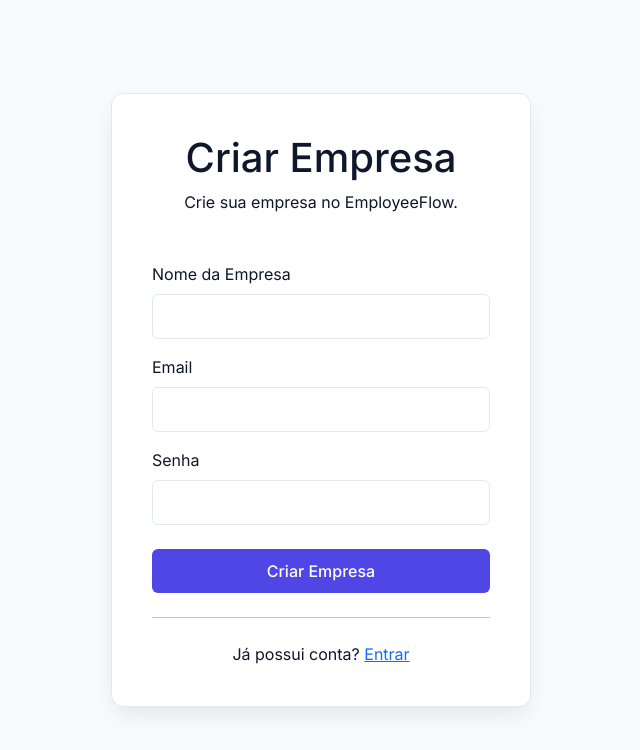
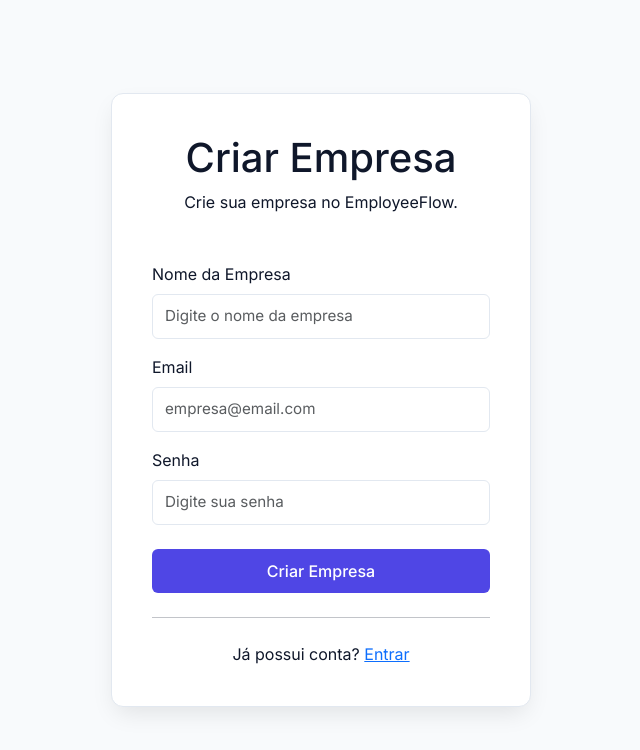
Before and after one commit to VStorch/employeeflow-web, a React (Vite) app: page /register in a window 1280 px wide. Shown: the top 750 px of the page, without its empty margins (319-959 px from the left). Built offline with nearby package versions, Linux system fonts and the light colour scheme; no server answers.

Commit message:
feat(auth): improve login and register form validation

```diff
--- a/src/features/auth/pages/Login.tsx
+++ b/src/features/auth/pages/Login.tsx
@@ -1,28 +1,31 @@
 import { useState } from "react";
-
+import { useForm } from "react-hook-form";
 import { Link, useNavigate } from "react-router-dom";
-
+import { saveToken } from "../services/tokenService";
 import { login } from "../services/authService";
-
-import { saveToken } from "../services/tokenService";
 import { toast } from "react-toastify";
 
+type LoginFormData = {
+  email: string;
+  password: string;
+};
+
 function Login() {
-  const [email, setEmail] = useState("");
-  const [password, setPassword] = useState("");
   const [loading, setLoading] = useState(false);
+
   const navigate = useNavigate();
 
-  async function handleLogin(e: React.FormEvent) {
-    e.preventDefault();
+  const {
+    register,
+    handleSubmit,
+    formState: { errors },
+  } = useForm<LoginFormData>();
 
+  async function handleLogin(data: LoginFormData) {
     try {
       setLoading(true);
 
-      const response = await login({
-        email,
-        password,
-      });
+      const response = await login(data);
 
       saveToken(response.token);
 
@@ -47,7 +50,7 @@ function Login() {
           </p>
         </div>
 
-        <form onSubmit={handleLogin}>
+        <form onSubmit={handleSubmit(handleLogin)} noValidate>
           <div className="mb-4">
             <label className="form-label">Email</label>
 
@@ -55,9 +58,18 @@ function Login() {
               type="email"
               className="form-control"
               placeholder="seu@email.com"
-              value={email}
-              onChange={(e) => setEmail(e.target.value)}
+              {...register("email", {
+                required: "Email é obrigatório",
+                pattern: {
+                  value: /^[^\s@]+@[^\s@]+\.[^\s@]+$/,
+                  message: "Email inválido",
+                },
+              })}
             />
+
+            {errors.email && (
+              <p className="text-danger mt-1">{errors.email.message}</p>
+            )}
           </div>
 
           <div className="mb-4">
@@ -67,9 +79,18 @@ function Login() {
               type="password"
               className="form-control"
               placeholder="Digite sua senha"
-              value={password}
-              onChange={(e) => setPassword(e.target.value)}
+              {...register("password", {
+                required: "Senha é obrigatória",
+                minLength: {
+                  value: 6,
+                  message: "A senha deve ter no mínimo 6 caracteres",
+                },
+              })}
             />
+
+            {errors.password && (
+              <p className="text-danger mt-1">{errors.password.message}</p>
+            )}
           </div>
 
           <button className="btn btn-primary w-100" disabled={loading}>
--- a/src/features/companies/pages/RegisterCompany.tsx
+++ b/src/features/companies/pages/RegisterCompany.tsx
@@ -1,31 +1,31 @@
 import { useState } from "react";
+import { useForm } from "react-hook-form";
 import { Link, useNavigate } from "react-router-dom";
-
 import { createCompany } from "../services/companyService";
 import { toast } from "react-toastify";
 
+type RegisterCompanyFormData = {
+  name: string;
+  email: string;
+  password: string;
+};
+
 function RegisterCompany() {
-  const [name, setName] = useState("");
-
-  const [email, setEmail] = useState("");
-
-  const [password, setPassword] = useState("");
-
   const [loading, setLoading] = useState(false);
 
   const navigate = useNavigate();
 
-  async function handleSubmit(e: React.FormEvent) {
-    e.preventDefault();
+  const {
+    register,
+    handleSubmit,
+    formState: { errors },
+  } = useForm<RegisterCompanyFormData>();
 
+  async function handleRegister(data: RegisterCompanyFormData) {
     try {
       setLoading(true);
 
-      await createCompany({
-        name,
-        email,
-        password,
-      });
+      await createCompany(data);
 
       toast.success("Empresa criada com sucesso!");
 
@@ -48,25 +48,46 @@ function RegisterCompany() {
           <p className="auth-subtitle">Crie sua empresa no EmployeeFlow.</p>
         </div>
 
-        <form onSubmit={handleSubmit}>
+        <form onSubmit={handleSubmit(handleRegister)} noValidate>
           <div className="mb-3">
             <label className="form-label">Nome da Empresa</label>
 
             <input
               className="form-control"
-              value={name}
-              onChange={(e) => setName(e.target.value)}
+              placeholder="Digite o nome da empresa"
+              {...register("name", {
+                required: "Nome da empresa é obrigatório",
+                minLength: {
+                  value: 3,
+                  message: "O nome deve ter no mínimo 3 caracteres",
+                },
+              })}
             />
+
+            {errors.name && (
+              <p className="text-danger mt-1">{errors.name.message}</p>
+            )}
           </div>
 
           <div className="mb-3">
             <label className="form-label">Email</label>
 
             <input
+              type="email"
               className="form-control"
-              value={email}
-              onChange={(e) => setEmail(e.target.value)}
+              placeholder="empresa@email.com"
+              {...register("email", {
+                required: "Email é obrigatório",
+                pattern: {
+                  value: /^[^\s@]+@[^\s@]+\.[^\s@]+$/,
+                  message: "Email inválido",
+                },
+              })}
             />
+
+            {errors.email && (
+              <p className="text-danger mt-1">{errors.email.message}</p>
+            )}
           </div>
 
           <div className="mb-4">
@@ -75,9 +96,19 @@ function RegisterCompany() {
             <input
               type="password"
               className="form-control"
-              value={password}
-              onChange={(e) => setPassword(e.target.value)}
+              placeholder="Digite sua senha"
+              {...register("password", {
+                required: "Senha é obrigatória",
+                minLength: {
+                  value: 6,
+                  message: "A senha deve ter no mínimo 6 caracteres",
+                },
+              })}
             />
+
+            {errors.password && (
+              <p className="text-danger mt-1">{errors.password.message}</p>
+            )}
           </div>
 
           <button className="btn btn-primary w-100" disabled={loading}>
```
